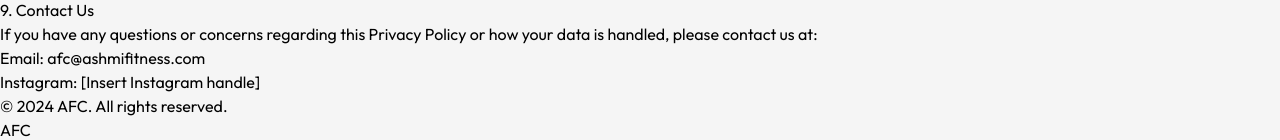
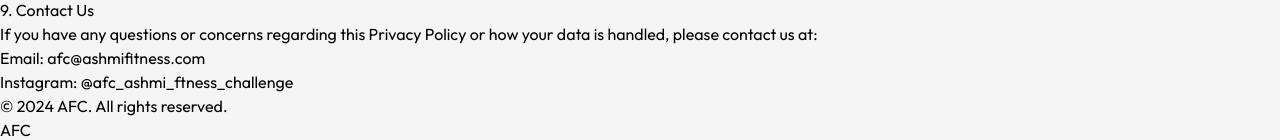
Before and after one commit to MCT33611/AFC, a React (Vite) app: page /privacy-policy in a window 1280 px wide. Shown: the part 1861-2001 px from the top of the page. Built offline with nearby package versions, Linux system fonts and the light colour scheme.

Commit message:
pp modify contact

```diff
--- a/src/Components/PrivacyPolicy/PrivacyPolicyBox.jsx
+++ b/src/Components/PrivacyPolicy/PrivacyPolicyBox.jsx
@@ -94,7 +94,7 @@
         If you have any questions or concerns regarding this Privacy Policy or how your data is handled, please contact us at:
       </p>
       <p className="mb-2">Email: afc@ashmifitness.com</p>
-      <p className="mb-6">Instagram: [Insert Instagram handle]</p>
+      <p className="mb-6">Instagram: @afc_ashmi_ftness_challenge</p>
 
       <footer className="mt-10 text-center text-sm text-gray-500">
         &copy; 2024 AFC. All rights reserved.
```
